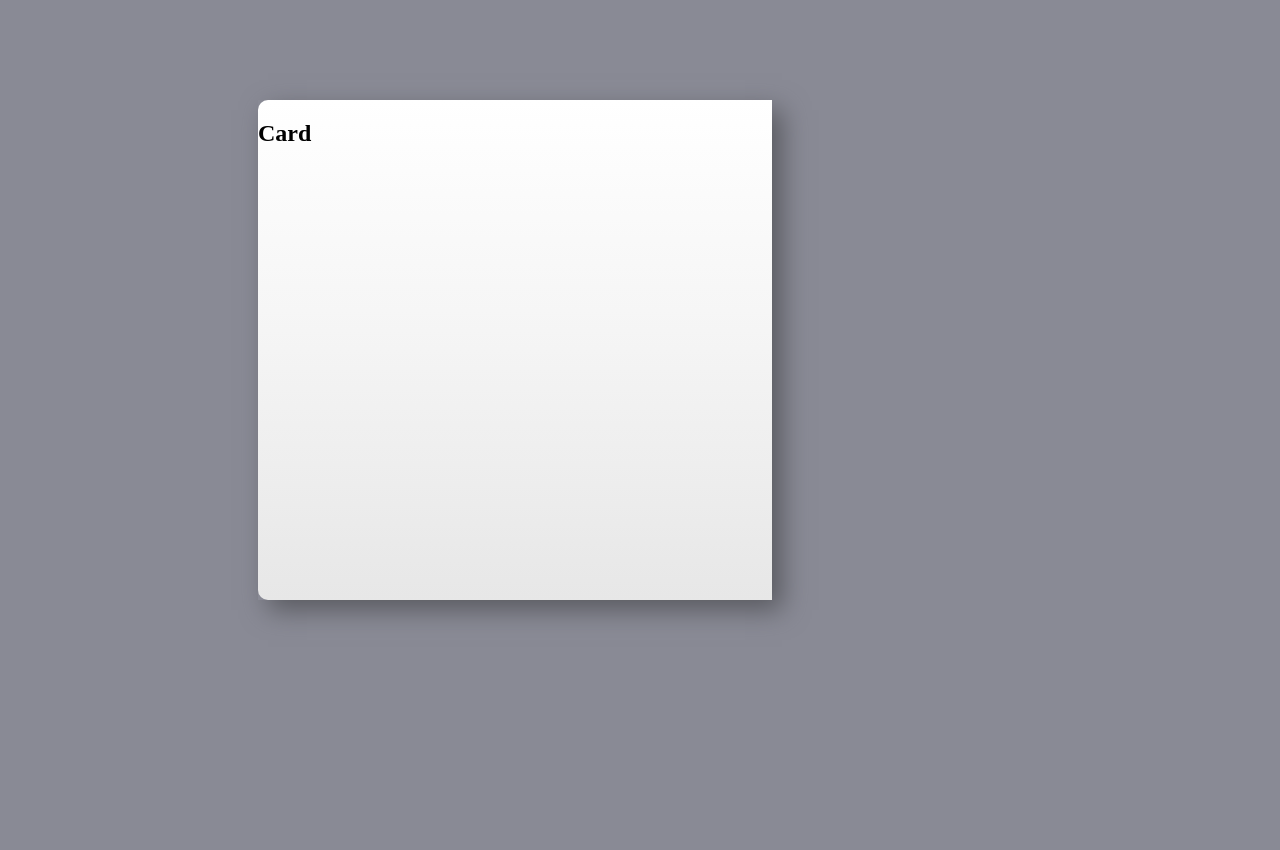
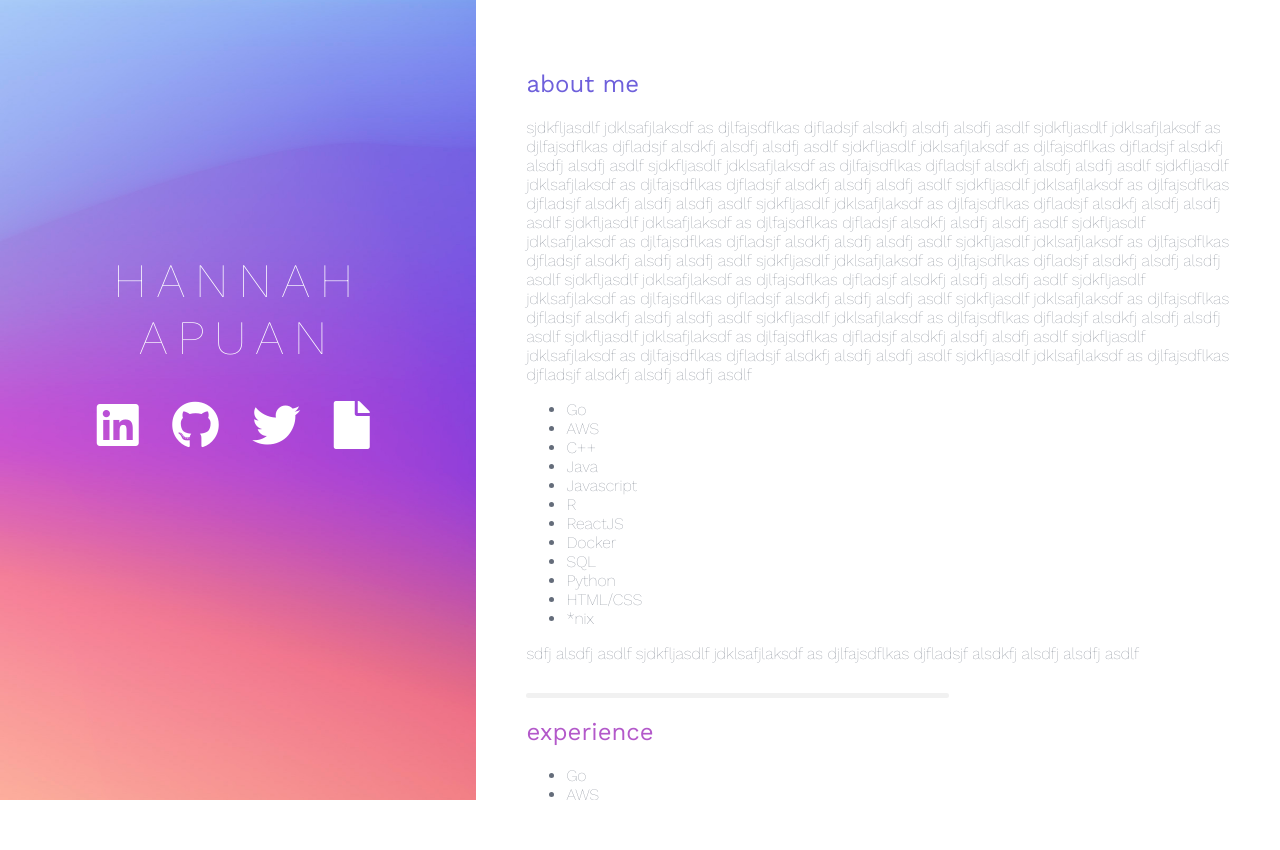
Before and after one commit to hannahapuan/hannahapuan.github.io, a plain HTML site: page new-site/index.html in a window 1280 px wide. After the commit the page ends 800 px from the top, so only its background shows below. Drawn offline with nearby package versions, Linux system fonts and the light colour scheme; some packages are replaced by stand-ins of ours; a script that the page names is missing; a web font is replaced by a local one.

Commit message:
updated site, design ready, needs words

```diff
--- a/new-site/index.html
+++ b/new-site/index.html
@@ -15,49 +15,112 @@
         gtag('config', 'UA-108530341-2');
     </script>
     <script src="http://ajax.googleapis.com/ajax/libs/jquery/1.7.1/jquery.min.js"></script>
-    <script src="./js/jquery-mousewheel/jquery.mousewheel.js"></script>
 
     <link rel="stylesheet" href="style.css">
-    <link href="https://fonts.googleapis.com/css?family=Playfair+Display:400,400i,700,700i,900|Roboto" rel="stylesheet">
-</head>
-
-<body>
-    <div class="scrolling-wrapper-flexbox">
-        <div class="card white wide left-end">
-            <h2>Card</h2>
+    <link href="https://fonts.googleapis.com/css?family=Work+Sans:100,400" rel="stylesheet">
+    <link rel="stylesheet" href="https://use.fontawesome.com/releases/v5.5.0/css/all.css" </head> <body>
+    <div class="panel-container">
+        <div class="side-panel">
+            <h1>HANNAH<br />APUAN</h1>
+            <span>
+                <a href="https://www.linkedin.com/in/hannahapuan/"><i class="fab fa-linkedin"></i></a>
+                <a href="https://github.com/hannahapuan"> <i class="fab fa-github"></i></a>
+                <a href="https://twitter.com/hannah_apuan"><i class="fab fa-twitter"></i></a>
+                <a href="https://hannahapuan.github.io/resume.pdf"><i class="fas fa-file"></i></a>
+            </span>
         </div>
-        <div class="card peach-pink">
-            <h2>Card</h2>
-        </div>
-        <div class="card white short">
-            <h2>Card</h2>
-        </div>
-        <div class="card pink-red">
-            <h2>Card</h2>
-        </div>
-        <div class="card white short">
-            <h2>Card</h2>
-        </div>
-        <div class="card red-mauve">
-            <h2>Card</h2>
-        </div>
-        <div class="card white short">
-            <h2>Card</h2>
-        </div>
-        <div class="card peach">
-            <h2>Card</h2>
-        </div>
-        <div class="card white wide right-end">
-            <h2>Card</h2>
+        <div class="main-panel">
+            <div class="panel-content">
+                <h2 class="first">about me</h2>
+                sjdkfljasdlf jdklsafjlaksdf as djlfajsdflkas djfladsjf alsdkfj alsdfj alsdfj asdlf sjdkfljasdlf
+                jdklsafjlaksdf as djlfajsdflkas djfladsjf alsdkfj alsdfj alsdfj asdlf sjdkfljasdlf jdklsafjlaksdf as
+                djlfajsdflkas djfladsjf alsdkfj alsdfj alsdfj asdlf sjdkfljasdlf jdklsafjlaksdf as djlfajsdflkas
+                djfladsjf alsdkfj alsdfj alsdfj asdlf
+                sjdkfljasdlf jdklsafjlaksdf as djlfajsdflkas djfladsjf alsdkfj alsdfj alsdfj asdlf sjdkfljasdlf
+                jdklsafjlaksdf as djlfajsdflkas djfladsjf alsdkfj alsdfj alsdfj asdlf sjdkfljasdlf jdklsafjlaksdf as
+                djlfajsdflkas djfladsjf alsdkfj alsdfj alsdfj asdlf sjdkfljasdlf jdklsafjlaksdf as djlfajsdflkas
+                djfladsjf alsdkfj alsdfj alsdfj asdlf sjdkfljasdlf jdklsafjlaksdf as djlfajsdflkas djfladsjf alsdkfj
+                alsdfj alsdfj asdlf sjdkfljasdlf jdklsafjlaksdf as djlfajsdflkas djfladsjf alsdkfj alsdfj alsdfj asdlf
+                sjdkfljasdlf jdklsafjlaksdf as djlfajsdflkas djfladsjf alsdkfj alsdfj alsdfj asdlf sjdkfljasdlf
+                jdklsafjlaksdf as djlfajsdflkas djfladsjf alsdkfj alsdfj alsdfj asdlf
+                sjdkfljasdlf jdklsafjlaksdf as djlfajsdflkas djfladsjf alsdkfj alsdfj alsdfj asdlf sjdkfljasdlf
+                jdklsafjlaksdf as djlfajsdflkas djfladsjf alsdkfj alsdfj alsdfj asdlf sjdkfljasdlf jdklsafjlaksdf as
+                djlfajsdflkas djfladsjf alsdkfj alsdfj alsdfj asdlf sjdkfljasdlf jdklsafjlaksdf as djlfajsdflkas
+                djfladsjf alsdkfj alsdfj alsdfj asdlf sjdkfljasdlf jdklsafjlaksdf as djlfajsdflkas djfladsjf alsdkfj
+                alsdfj alsdfj asdlf sjdkfljasdlf jdklsafjlaksdf as djlfajsdflkas djfladsjf alsdkfj alsdfj alsdfj asdlf
+                <ul class="list">
+                    <li>Go</li>
+                    <li>AWS</li>
+                    <li>C++</li>
+                    <li>Java</li>
+                    <li>Javascript</li>
+                    <li>R</li>
+                    <li>ReactJS</li>
+                    <li>Docker</li>
+                    <li>SQL</li>
+                    <li>Python</li>
+                    <li>HTML/CSS</li>
+                    <li>*nix</li>
+                </ul>
+                sdfj alsdfj asdlf sjdkfljasdlf jdklsafjlaksdf as djlfajsdflkas djfladsjf alsdkfj alsdfj alsdfj asdlf
+            </div>
+            <img class="line" src="line.png" />
+            <div class="panel-content">
+                <h2 class="second">experience</h2>
+                <ul class="list">
+                    <li>Go</li>
+                    <li>AWS</li>
+                    <li>C++</li>
+                    <li>Java</li>
+                    <li>Javascript</li>
+                    <li>R</li>
+                    <li>ReactJS</li>
+                    <li>Docker</li>
+                    <li>SQL</li>
+                    <li>Python</li>
+                    <li>HTML/CSS</li>
+                    <li>*nix</li>
+                </ul>
+            </div>
+            <img class="line" src="line.png" />
+            <div class="panel-content">
+                <h2 class="third">projects</h2>
+                <ul class="list">
+                    <li>Go</li>
+                    <li>AWS</li>
+                    <li>C++</li>
+                    <li>Java</li>
+                    <li>Javascript</li>
+                    <li>R</li>
+                    <li>ReactJS</li>
+                    <li>Docker</li>
+                    <li>SQL</li>
+                    <li>Python</li>
+                    <li>HTML/CSS</li>
+                    <li>*nix</li>
+                </ul>
+            </div>
+            <img class="line" src="line.png" />
+            <div class="panel-content">
+                <h2 class="fourth">social media</h2>
+                <ul class="list">
+                    <li>Go</li>
+                    <li>AWS</li>
+                    <li>C++</li>
+                    <li>Java</li>
+                    <li>Javascript</li>
+                    <li>R</li>
+                    <li>ReactJS</li>
+                    <li>Docker</li>
+                    <li>SQL</li>
+                    <li>Python</li>
+                    <li>HTML/CSS</li>
+                    <li>*nix</li>
+                </ul>
+            </div>
         </div>
 
     </div>
-</body>
-<script>
-    $("html, body, *").mousewheel(function (event, delta) {
-        this.scrollLeft -= (delta);
-        event.preventDefault();
-    });
-</script>
+    </body>
 
 </html>
--- a/new-site/style.css
+++ b/new-site/style.css
@@ -1,78 +1,97 @@
 body {
-    background: #898A95;
+    margin: 0px;
+    padding: 0px;
+    font-weight: 100;
+    font-family: 'Work Sans', sans-serif;
+}
+
+.panel-container {
+    position: absolute;
+    top: 0;
+    bottom: 0;
+    display: flex;
+}
+
+.panel-container>.main-panel {
+    padding: 50px;
+    color: #646c7a;
+    width: 75%;
+    background: #fff;
+    display: flex;
+    flex-direction: column;
+    overflow: auto;
+
+}
+
+.main-panel>.panel-content {
+    width: 100%;
 }
 
 
-.scrolling-wrapper-flexbox {
-    margin-top: 100px;
-    margin-bottom: 250px;
-    margin-left: 250px;
-    margin-right: 500px;
-    display: flex;
-    flex-wrap: nowrap;
-    overflow-x: auto;
-    box-shadow: 10px 10px 25px #595a60;
-    -webkit-overflow-scrolling: touch;
+.panel-container>.side-panel {
+    color: #fff;
+    width: 650px;
+    padding-top: 220px;
+    text-align: center;
+    background: rgb(255, 236, 210);
+    background-image: url('bkg.jpg');
+    background-repeat: no-repeat;
+    background-attachment: fixed;
+    background-size: 80%;
 }
 
-/* background-image: linear-gradient(68.7deg, rgb(29, 173, 235) 13.2%, rgb(137, 149, 250) 29.8%, rgb(229, 109, 212) 48.9%, rgb(255, 68, 128) 68.2%, rgb(255, 94, 0) 86.4%); */
-
-.white {
-
-    background: rgb(255, 255, 255);
-    background: -moz-linear-gradient(180deg, rgba(255, 255, 255, 1) 0%, rgba(246, 246, 246, 1) 42%, rgba(231, 231, 231, 1) 100%);
-    background: -webkit-linear-gradient(180deg, rgba(255, 255, 255, 1) 0%, rgba(246, 246, 246, 1) 42%, rgba(231, 231, 231, 1) 100%);
-    background: linear-gradient(180deg, rgba(255, 255, 255, 1) 0%, rgba(246, 246, 246, 1) 42%, rgba(231, 231, 231, 1) 100%);
-    filter: progid:DXImageTransform.Microsoft.gradient(startColorstr="#ffffff", endColorstr="#e7e7e7", GradientType=1);
+h1 {
+    letter-spacing: 10px;
+    font-size: 48px;
+    font-weight: 100;
 }
 
-.wide {
-    width: 600px;
+.first {
+    color: #6E60DB;
 }
 
-.short {
-    width: 200px;
+.second {
+    color: #B359CA;
 }
 
-.peach-pink {
-    /* width: 500px; */
-    background: rgb(255, 236, 210);
-    background: -moz-linear-gradient(90deg, rgba(255, 236, 210, 1) 0%, rgba(252, 182, 159, 1) 100%);
-    background: -webkit-linear-gradient(90deg, rgba(255, 236, 210, 1) 0%, rgba(252, 182, 159, 1) 100%);
-    background: linear-gradient(90deg, rgba(255, 236, 210, 1) 0%, rgba(252, 182, 159, 1) 100%);
-    filter: progid:DXImageTransform.Microsoft.gradient(startColorstr="#ffecd2", endColorstr="#fcb69f", GradientType=1);
+.third {
+    color: #D87180;
 }
 
-.pink-red {
-    /* border-radius: 0px 50px 30px 0px; */
-    width: 500px;
-    background: rgb(252, 182, 159);
-    background: -moz-linear-gradient(90deg, rgba(252, 182, 159, 1) 0%, rgba(255, 129, 119, 1) 100%);
-    background: -webkit-linear-gradient(90deg, rgba(252, 182, 159, 1) 0%, rgba(255, 129, 119, 1) 100%);
-    background: linear-gradient(90deg, rgba(252, 182, 159, 1) 0%, rgba(255, 129, 119, 1) 100%);
-    filter: progid:DXImageTransform.Microsoft.gradient(startColorstr="#fcb69f", endColorstr="#ff8177", GradientType=1);
+.fourth {
+    color: #E99E88;
 }
 
-.red-mauve {
-    /* border-radius: 0px 50px 30px 0px; */
-    width: 500px;
-    background: rgb(255, 129, 119);
-    background: -moz-linear-gradient(90deg, rgba(255, 129, 119, 1) 0%, rgba(177, 42, 91, 1) 100%);
-    background: -webkit-linear-gradient(90deg, rgba(255, 129, 119, 1) 0%, rgba(177, 42, 91, 1) 100%);
-    background: linear-gradient(90deg, rgba(255, 129, 119, 1) 0%, rgba(177, 42, 91, 1) 100%);
-    filter: progid:DXImageTransform.Microsoft.gradient(startColorstr="#ff8177", endColorstr="#b12a5b", GradientType=1);
-    /* background-image: linear-gradient(to right, #ff8177 0%, #ff867a 0%, #ff8c7f 21%, #f99185 52%, #cf556c 78%, #b12a5b 100%); */
+
+h2 {
+
+    font-weight: 400;
 }
 
-.scrolling-wrapper-flexbox>.card {
-    border-radius: 10px 10px 10px 10px;
-    flex: 0 0 auto;
-
-    height: 500px;
-    /* box-shadow: 30px 10px 18px #888888; */
-    /* margin-left: 5px; */
+.peach {
+    color: rgba(252, 182, 159, 1);
 }
 
-.scrolling-wrapper-flexbox>::-webkit-scrollbar {
-    display: none;
+span {
+    letter-spacing: 10px;
+    font-size: 48px;
 }
+
+a {
+    color: #fff;
+}
+
+a:visited {
+    color: #7666DC;
+}
+
+a:active,
+a:hover {
+    color: #E58A8D;
+}
+
+.line {
+    margin-top: 30px;
+    width: 60%;
+    border-radius: 50px;
+}
```
Also changed, not shown: new-site/bkg.jpg (added), new-site/line.png (added).
